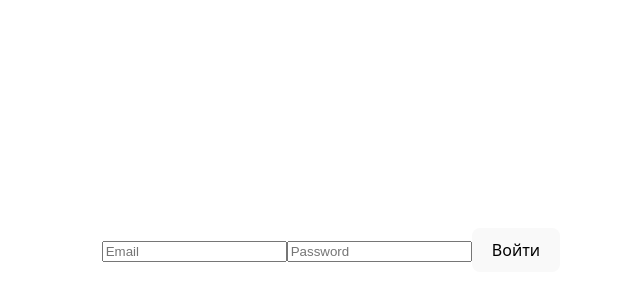
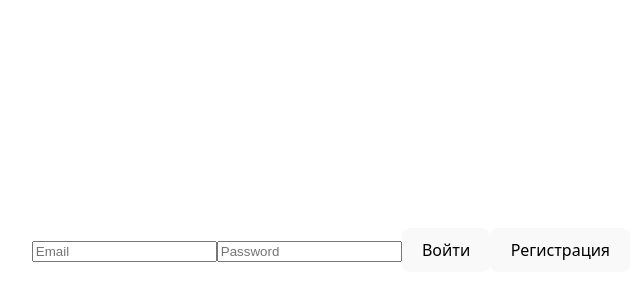
Before and after one commit to AlexKhabibov/react_study2-imarketcardsegformapp-, a React (Vite) app: page / in a window 1280 px wide. Shown: the part 150-450 px from the top of the page, without its empty margins (309-949 px from the left). Built offline with nearby package versions, Linux system fonts and the light colour scheme.

Commit message:
added on LogIn page button registration, button login, authorisation with localstorage, on dashboard page also added delete accaount button

```diff
--- a/src/pages/Dashboard.tsx
+++ b/src/pages/Dashboard.tsx
@@ -4,17 +4,40 @@ import { useNavigate } from "react-router-dom";
 function Dashboard() {
 
     const navigate = useNavigate();
-    const user = JSON.parse(localStorage.getItem("user") || "{}");
+    const currentUserKey = localStorage.getItem("currentUser");
+    const user = JSON.parse(localStorage.getItem(currentUserKey || "") || "{}");
 
     useEffect(() => {
-        if (!user.email) {
+        const currentUser = currentUserKey
+            ? JSON.parse(localStorage.getItem(currentUserKey) || "{}")
+            : null;
+
+        if (!currentUserKey || !currentUser?.email) {
             navigate("/");
         }
-    }, [user, navigate]);
+    }, [currentUserKey, navigate]);
+
+
+    const logOutClick = () => {
+
+        navigate('/');
+    };
+
+    const deleteAccClick = (e: React.MouseEvent<HTMLButtonElement>) => {
+        e.preventDefault();
+
+        if (!currentUserKey) return;
+
+        localStorage.removeItem(currentUserKey);
+        localStorage.removeItem("currentUser");
+        navigate('/');
+    };
 
     return (
         <>
             <h1>Добро пожаловать, {user.email}</h1>
+            <button onClick={logOutClick}>Выйти</button>
+            <button onClick={deleteAccClick}>Удалить учетнуюю запись</button>
         </>
     );
 }
--- a/src/pages/Login.tsx
+++ b/src/pages/Login.tsx
@@ -7,21 +7,39 @@ function Login() {
     const [password, setPassword] = useState<string>('');
     const navigate = useNavigate()
 
-    const handleSubmit = (e: React.FormEvent<HTMLFormElement>) => {
+    const handleLogin = (e: React.FormEvent<HTMLFormElement>) => {
         e.preventDefault();
+        const userKey = email;
+        const storedUser = JSON.parse(localStorage.getItem(userKey) || "{}");
 
-        localStorage.setItem("user", JSON.stringify({
-            email,
-            token: password
-        }));
+        if (storedUser.token === password) {
+            localStorage.setItem("currentUser", userKey);
+            alert("Вход успешен!");
+            navigate("/dashboard");
+        } else {
+            alert("Неверный логин или пароль!");
+        }
+    };
 
-        alert("Форма отправлена!");
-        navigate('/dashboard')
+
+    const handleRegister = () => {
+        const userKey = email;
+        if (localStorage.getItem(userKey)) {
+            alert("Пользователь уже существует!");
+            return;
+        }
+
+        localStorage.setItem(userKey, JSON.stringify({ email, token: password }));
+        localStorage.setItem("currentUser", userKey);
+
+        alert("Регистрация успешна!");
+        navigate('/dashboard');
     };
+
 
     return (
         <>
-            <form onSubmit={handleSubmit}>
+            <form onSubmit={handleLogin}>
                 <input type="email"
                     placeholder="Email"
                     value={email}
@@ -33,6 +51,7 @@ function Login() {
                     onChange={(e: React.ChangeEvent<HTMLInputElement>) => setPassword(e.target.value)}
                     required />
                 <button type="submit">Войти</button>
+                <button onClick={handleRegister} type="button">Регистрация</button>
             </form>
         </>
     );
```
Also changed, not shown: 1 other file (tests, documents, lock files or other folders).
